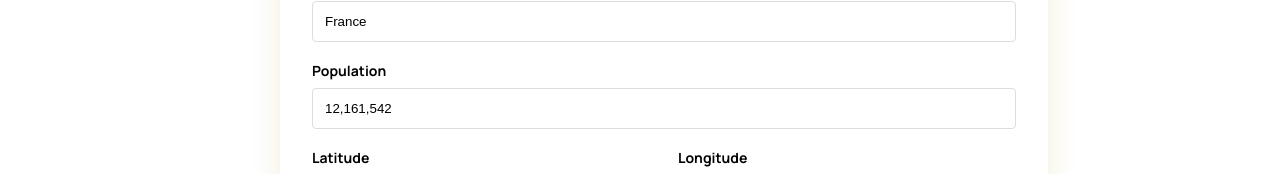
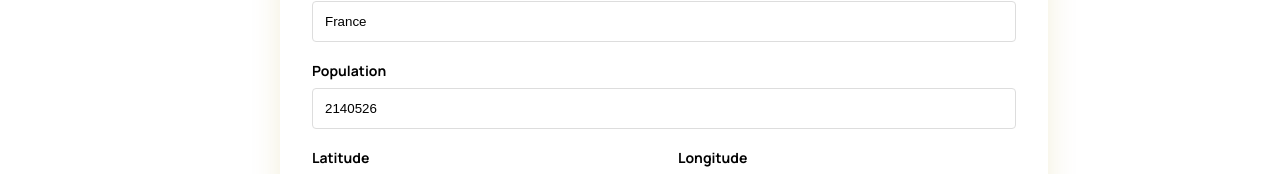
Before and after one commit to BryanTitan/cabeetals, an Angular app: page /details/1 in a window 1280 px wide. Shown: the part 320-494 px from the top of the page. Built offline with nearby package versions, Linux system fonts and the light colour scheme.

Commit message:
[ADD] ajout de la taille des marqueurs en fonction du nombre de population

```diff
--- a/src/app/city.service.ts
+++ b/src/app/city.service.ts
@@ -10,7 +10,7 @@ export class CityService {
       id: 1,
       name: 'Paris',
       country: 'France',
-      population: '12,161,542',
+      population: 2140526,
       coordinates: [48.8566, 2.3522],
       isCapital: true,
     },
@@ -18,15 +18,15 @@ export class CityService {
       id: 2,
       name: 'Manchester',
       country: 'Angleterre',
-      population: '8,982,000',
-      coordinates: [51.5074, -0.1278],
+      population: 545500,
+      coordinates: [53.4808, -2.2426],
       isCapital: false,
     },
     {
       id: 3,
       name: 'Berlin',
       country: 'Allemagne',
-      population: '3,748,148',
+      population: 3748148,
       coordinates: [52.52, 13.405],
       isCapital: true,
     },
@@ -34,7 +34,7 @@ export class CityService {
       id: 4,
       name: 'Madrid',
       country: 'Espagne',
-      population: '3,223,334',
+      population: 3223334,
       coordinates: [40.4168, -3.7038],
       isCapital: true,
     },
@@ -42,7 +42,7 @@ export class CityService {
       id: 5,
       name: 'Rome',
       country: 'Italie',
-      population: '2,873,494',
+      population: 2872800,
       coordinates: [41.9028, 12.4964],
       isCapital: true,
     },
@@ -50,7 +50,7 @@ export class CityService {
       id: 6,
       name: 'Bruxelles',
       country: 'Belgique',
-      population: '1,208,542',
+      population: 1208542,
       coordinates: [50.8503, 4.3517],
       isCapital: true,
     },
@@ -58,7 +58,7 @@ export class CityService {
       id: 7,
       name: 'Marseille',
       country: 'France',
-      population: '1,605,000',
+      population: 870018,
       coordinates: [43.2962, 5.3696],
       isCapital: false,
     },
--- a/src/app/city.ts
+++ b/src/app/city.ts
@@ -2,7 +2,7 @@ export interface City {
   id: number;
   name: string;
   country: string;
-  population: string;
+  population: number;
   coordinates: number[];
   isCapital: boolean;
 }
--- a/src/app/details/details.component.ts
+++ b/src/app/details/details.component.ts
@@ -27,7 +27,7 @@ export class DetailsComponent {
         id: 0,
         name: '',
         country: '',
-        population: '',
+        population: 0,
         coordinates: [0, 0],
         isCapital: false,
       };
--- a/src/app/marker.service.ts
+++ b/src/app/marker.service.ts
@@ -1,5 +1,4 @@
 import { Injectable, inject } from '@angular/core';
-import { HttpClient } from '@angular/common/http';
 import * as L from 'leaflet';
 
 import { CityService } from './city.service';
@@ -31,21 +30,34 @@ export class MarkerService {
   cityService: CityService = inject(CityService);
   popupService: PopupService = inject(PopupService);
 
+  static scaledRadius(val: number, maxVal: number): number {
+    return 20 * (val / maxVal);
+  }
+
   // Du coup, on récupère les données en dur dans le service pour afficher les marqueurs sur la carte
   makeCityMarkers(map: L.Map): void {
     const cities = this.cityService.getAllCities();
+    const maxPop = Math.max(
+      ...cities.map((city) => Number(city.population)),
+      0
+    );
+
+    // Ajout des marqueurs pour chaque ville
     for (const city of cities) {
       const lat = city.coordinates[0];
       const lon = city.coordinates[1];
-      const marker = L.circleMarker([lat, lon]).addTo(map);
+      const marker = L.circleMarker([lat, lon], {
+        radius: MarkerService.scaledRadius(Number(city.population), maxPop),
+      }).addTo(map);
       marker.bindPopup(this.popupService.makeCityPopup(city));
     }
 
+    // Ajout du marqueur pour la position actuelle
     this.getCurrentPosition().subscribe({
       next: (position) => {
-        const lat = position.coords.latitude;
-        const lon = position.coords.longitude;
-        const marker = L.marker([lat, lon]).addTo(map);
+        const currentUserLat = position.coords.latitude;
+        const currentUserLon = position.coords.longitude;
+        const marker = L.marker([currentUserLat, currentUserLon]).addTo(map);
         marker.bindPopup('Tu es ici !');
       },
       error: (error) => {
--- a/src/app/popup.service.ts
+++ b/src/app/popup.service.ts
@@ -12,7 +12,9 @@ export class PopupService {
       `` +
       `<div>${data.isCapital ? 'Capitale' : 'Ville'}: ${data.name}</div>` +
       `<div>Pays: ${data.country}</div>` +
-      `<div>Population: ${data.population}</div>`
+      `<div>Population: ${data.population
+        .toString()
+        .replace(/\B(?=(\d{3})+(?!\d))/g, ',')}</div>`
     );
   }
 }
```
